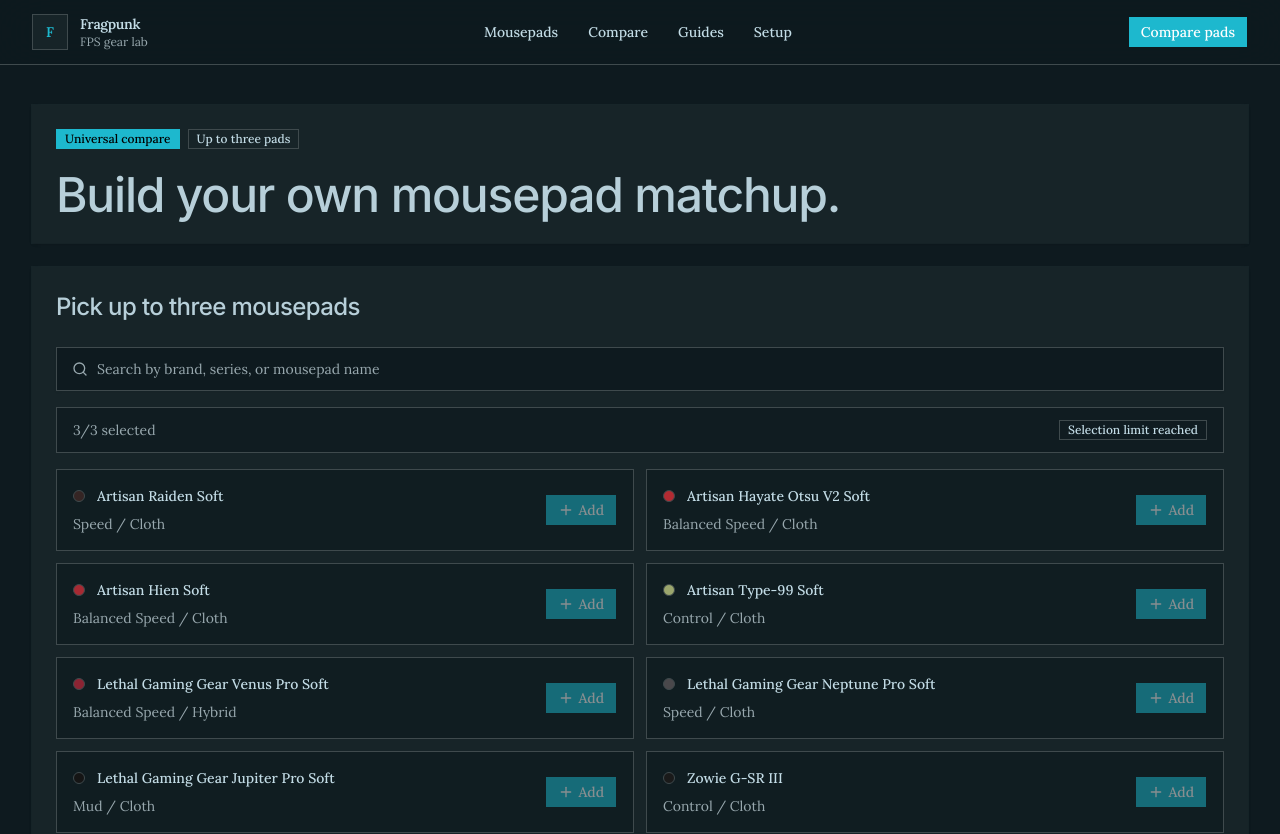
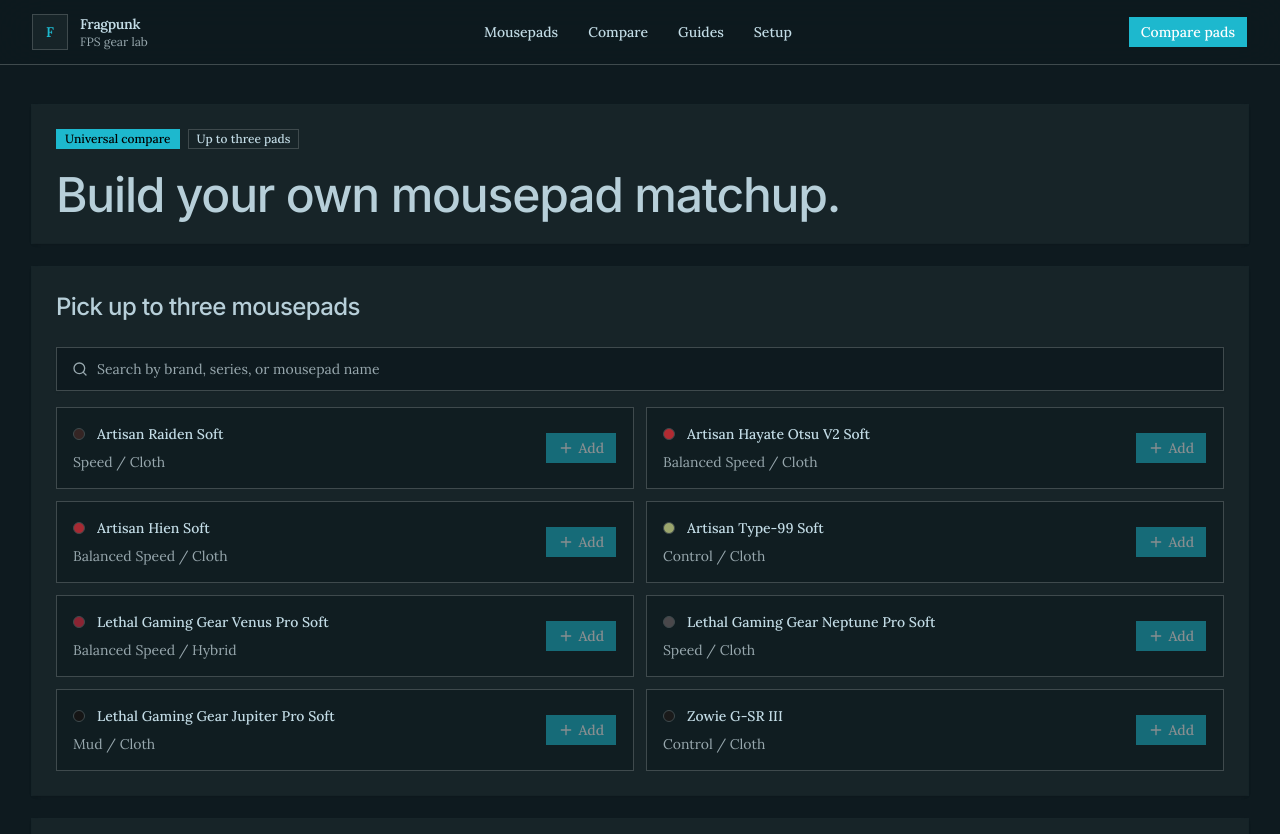
Before and after one commit to Hyperion147/fragbasic, a Next.js app: page /compare/universal in a window 1280 px wide. Shown: the top 834 px of the page. Built offline with nearby package versions, Linux system fonts and the light colour scheme.

Commit message:
improved bloated UI

```diff
--- a/src/components/compare/universal/mousepad-selector.tsx
+++ b/src/components/compare/universal/mousepad-selector.tsx
@@ -87,17 +87,6 @@
           />
         </div>
 
-        <div className="flex items-center justify-between gap-3 rounded-3xl border border-border bg-background/75 px-4 py-3">
-          <p className="text-sm text-muted-foreground">
-            {selectedSlugs.length}/{maxSelected} selected
-          </p>
-          <Badge variant="outline">
-            {hasReachedLimit
-              ? "Selection limit reached"
-              : `${availableMousepads.length} addable result${availableMousepads.length === 1 ? "" : "s"}`}
-          </Badge>
-        </div>
-
         <div className="grid gap-3 md:grid-cols-2">
           {availableMousepads.map((mousepad) => {
             const colorway = getDefaultColorway(mousepad);
--- a/src/components/compare/universal/multi-position-chart.tsx
+++ b/src/components/compare/universal/multi-position-chart.tsx
@@ -41,19 +41,9 @@
       </CardHeader>
 
       <CardContent className="space-y-6">
-        <div className="overflow-hidden rounded-3xl border border-border bg-background/60">
-          <div className="grid grid-cols-6 border-b border-border bg-[linear-gradient(90deg,oklch(0.24_0.01_230),oklch(0.27_0.01_230),oklch(0.31_0.02_230),oklch(0.35_0.02_230),oklch(0.39_0.03_230),oklch(0.43_0.03_230))]">
-            {zones.map((zone) => (
-              <div
-                key={zone.label}
-                className="px-2 py-3 text-center text-[11px] uppercase tracking-[0.16em] text-muted-foreground md:text-xs"
-              >
-                {zone.label}
-              </div>
-            ))}
-          </div>
+        <div className="overflow-hidden rounded-3xl bg-background/60">
 
-          <div className="space-y-3 p-4">
+          <div className="space-y-3">
             {mousepads.map((mousepad) => {
               const position = getMousepadSpeedControlPosition(mousepad);
               const color = getDefaultColorway(mousepad).color;
```
